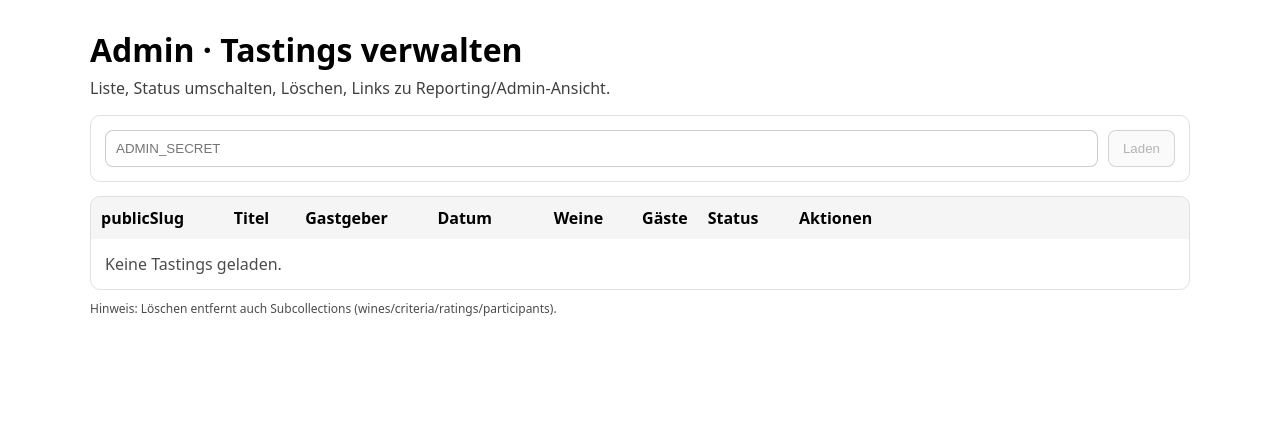
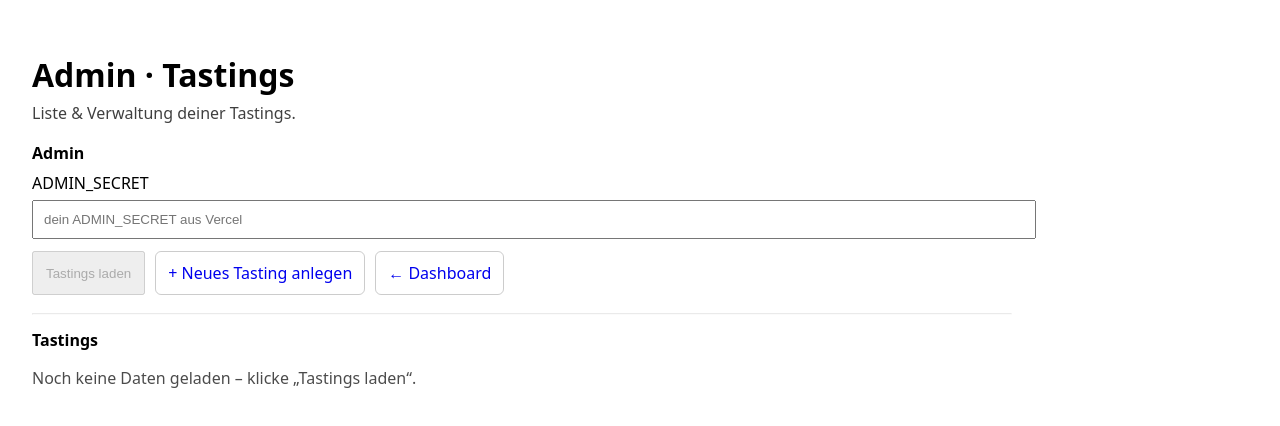
Before and after one commit to jochenwiener71/Weinfreunde-app, a Next.js app: page /admin/tastings in a window 1280 px wide. Shown: the top 426 px of the page. Built offline with nearby package versions, Linux system fonts and the light colour scheme.

Commit message:
Update page.tsx

```diff
--- a/app/admin/tastings/page.tsx
+++ b/app/admin/tastings/page.tsx
@@ -1,27 +1,38 @@
 "use client";
 
+import Link from "next/link";
 import { useEffect, useMemo, useState } from "react";
 
-type TastingRow = {
+type TastingListItem = {
   id: string;
-  publicSlug: string | null;
-  title: string | null;
-  hostName: string | null;
-  status: string | null;
+  publicSlug: string;
+  title: string;
+  hostName: string;
+  status: string;
   wineCount: number | null;
   maxParticipants: number | null;
-  date: string | null;
-  createdAt: any;
-  updatedAt: any;
+  tastingDate?: string;
+  createdAt?: string | null;
+  updatedAt?: string | null;
 };
 
 export default function AdminTastingsPage() {
   const [adminSecret, setAdminSecret] = useState("");
   const [loading, setLoading] = useState(false);
   const [msg, setMsg] = useState<string | null>(null);
+  const [items, setItems] = useState<TastingListItem[]>([]);
 
-  const [rows, setRows] = useState<TastingRow[]>([]);
-  const [busyId, setBusyId] = useState<string | null>(null);
+  // Restore secret from localStorage (optional but practical)
+  useEffect(() => {
+    const saved = typeof window !== "undefined" ? window.localStorage.getItem("WF_ADMIN_SECRET") : null;
+    if (saved) setAdminSecret(saved);
+  }, []);
+
+  useEffect(() => {
+    if (adminSecret.trim()) {
+      window.localStorage.setItem("WF_ADMIN_SECRET", adminSecret.trim());
+    }
+  }, [adminSecret]);
 
   const canLoad = useMemo(() => adminSecret.trim().length > 0, [adminSecret]);
 
@@ -29,9 +40,11 @@ export default function AdminTastingsPage() {
     setMsg(null);
     setLoading(true);
     try {
-      const res = await fetch("/api/admin/tastings", {
-        headers: { "x-admin-secret": adminSecret.trim() },
-        cache: "no-store",
+      const res = await fetch("/api/admin/list-tastings", {
+        method: "GET",
+        headers: {
+          "x-admin-secret": adminSecret.trim(),
+        },
       });
 
       const text = await res.text();
@@ -43,9 +56,8 @@ export default function AdminTastingsPage() {
       }
 
       if (!res.ok) throw new Error(data?.error ?? `HTTP ${res.status}`);
-
-      setRows(Array.isArray(data.tastings) ? data.tastings : []);
-      setMsg(`Geladen ✅ (${(data.tastings ?? []).length} Tastings)`);
+      setItems(Array.isArray(data?.tastings) ? data.tastings : []);
+      setMsg("Geladen ✅");
     } catch (e: any) {
       setMsg(e?.message ?? "Fehler");
     } finally {
@@ -53,231 +65,139 @@ export default function AdminTastingsPage() {
     }
   }
 
-  async function setStatus(publicSlug: string | null, tastingId: string, status: "draft" | "open" | "closed" | "revealed") {
-    setMsg(null);
-    setBusyId(tastingId);
-    try {
-      const res = await fetch("/api/admin/reveal", {
-        method: "POST",
-        headers: {
-          "Content-Type": "application/json",
-          "x-admin-secret": adminSecret.trim(),
-        },
-        body: JSON.stringify({
-          tastingId, // bevorzugt (stabil)
-          publicSlug: publicSlug ?? undefined,
-          status,
-        }),
-      });
-
-      const text = await res.text();
-      let data: any = {};
-      try {
-        data = text ? JSON.parse(text) : {};
-      } catch {
-        data = { error: text || `HTTP ${res.status}` };
-      }
-      if (!res.ok) throw new Error(data?.error ?? `HTTP ${res.status}`);
-
-      setMsg(`Status gesetzt: ${status} ✅`);
-      await load();
-    } catch (e: any) {
-      setMsg(e?.message ?? "Status-Update fehlgeschlagen");
-    } finally {
-      setBusyId(null);
-    }
-  }
-
-  async function deleteTasting(publicSlug: string | null, tastingId: string) {
-    const label = publicSlug ? `${publicSlug} (${tastingId})` : tastingId;
-    if (!confirm(`Wirklich löschen?\n\n${label}\n\nDas löscht auch wines/criteria/ratings/participants.`)) return;
-
-    setMsg(null);
-    setBusyId(tastingId);
-    try {
-      const res = await fetch("/api/admin/delete-tasting", {
-        method: "POST",
-        headers: {
-          "Content-Type": "application/json",
-          "x-admin-secret": adminSecret.trim(),
-        },
-        body: JSON.stringify({ tastingId, publicSlug: publicSlug ?? undefined }),
-      });
-
-      const text = await res.text();
-      let data: any = {};
-      try {
-        data = text ? JSON.parse(text) : {};
-      } catch {
-        data = { error: text || `HTTP ${res.status}` };
-      }
-
-      if (!res.ok) throw new Error(data?.error ?? `HTTP ${res.status}`);
-
-      setMsg(`Gelöscht ✅ (deleted: ${data?.deletedCounts ? JSON.stringify(data.deletedCounts) : "ok"})`);
-      await load();
-    } catch (e: any) {
-      setMsg(e?.message ?? "Löschen fehlgeschlagen");
-    } finally {
-      setBusyId(null);
-    }
-  }
-
-  useEffect(() => {
-    // optional: nicht auto-laden
-  }, []);
-
   return (
-    <main style={{ padding: 20, fontFamily: "system-ui", maxWidth: 1100, margin: "0 auto" }}>
-      <h1 style={{ margin: 0 }}>Admin · Tastings verwalten</h1>
-      <p style={{ marginTop: 6, opacity: 0.75 }}>
-        Liste, Status umschalten, Löschen, Links zu Reporting/Admin-Ansicht.
+    <main style={{ padding: 24, fontFamily: "system-ui", maxWidth: 980 }}>
+      <h1 style={{ marginBottom: 6 }}>Admin · Tastings</h1>
+      <p style={{ marginTop: 0, opacity: 0.75 }}>
+        Liste & Verwaltung deiner Tastings.
       </p>
 
-      <section style={{ marginTop: 14, padding: 14, border: "1px solid rgba(0,0,0,0.12)", borderRadius: 10 }}>
-        <div style={{ display: "grid", gridTemplateColumns: "1fr auto", gap: 10 }}>
+      <section style={{ marginTop: 18 }}>
+        <h2 style={{ fontSize: 16, marginBottom: 8 }}>Admin</h2>
+        <label style={{ display: "block" }}>
+          ADMIN_SECRET
           <input
             value={adminSecret}
             onChange={(e) => setAdminSecret(e.target.value)}
-            placeholder="ADMIN_SECRET"
+            placeholder="dein ADMIN_SECRET aus Vercel"
+            style={{ width: "100%", padding: 10, marginTop: 6 }}
             autoCapitalize="none"
             autoCorrect="off"
-            style={{ padding: 10, borderRadius: 8, border: "1px solid rgba(0,0,0,0.2)" }}
           />
+        </label>
+
+        <div style={{ display: "flex", gap: 10, marginTop: 12 }}>
           <button
             onClick={load}
             disabled={!canLoad || loading}
-            style={{ padding: "10px 14px", borderRadius: 8, border: "1px solid rgba(0,0,0,0.15)" }}
+            style={{ padding: "10px 12px" }}
           >
-            {loading ? "Lade..." : "Laden"}
+            {loading ? "Lade..." : "Tastings laden"}
           </button>
+
+          <Link
+            href="/admin/create"
+            style={{
+              padding: "10px 12px",
+              border: "1px solid rgba(0,0,0,0.2)",
+              borderRadius: 6,
+              textDecoration: "none",
+              display: "inline-flex",
+              alignItems: "center",
+            }}
+          >
+            + Neues Tasting anlegen
+          </Link>
+
+          <Link
+            href="/admin"
+            style={{
+              padding: "10px 12px",
+              border: "1px solid rgba(0,0,0,0.2)",
+              borderRadius: 6,
+              textDecoration: "none",
+              display: "inline-flex",
+              alignItems: "center",
+            }}
+          >
+            ← Dashboard
+          </Link>
         </div>
 
         {msg && (
-          <p style={{ marginTop: 10, color: msg.includes("✅") ? "inherit" : "crimson", whiteSpace: "pre-wrap" }}>
+          <p style={{ marginTop: 12, color: msg.includes("✅") ? "inherit" : "crimson" }}>
             {msg}
           </p>
         )}
       </section>
 
-      <section style={{ marginTop: 14 }}>
-        <div style={{ overflowX: "auto", border: "1px solid rgba(0,0,0,0.12)", borderRadius: 10 }}>
-          <table style={{ width: "100%", borderCollapse: "collapse", minWidth: 980 }}>
+      <hr style={{ marginTop: 18, opacity: 0.2 }} />
+
+      <section>
+        <h2 style={{ fontSize: 16, marginBottom: 8 }}>Tastings</h2>
+
+        {!items.length ? (
+          <p style={{ opacity: 0.7 }}>
+            Noch keine Daten geladen – klicke „Tastings laden“.
+          </p>
+        ) : (
+          <div style={{ overflowX: "auto" }}>
+            <table style={{ width: "100%", borderCollapse: "collapse" }}>
               <thead>
-              <tr style={{ background: "rgba(0,0,0,0.04)" }}>
-                <th style={{ textAlign: "left", padding: 10 }}>publicSlug</th>
-                <th style={{ textAlign: "left", padding: 10 }}>Titel</th>
-                <th style={{ textAlign: "left", padding: 10 }}>Gastgeber</th>
-                <th style={{ textAlign: "left", padding: 10 }}>Datum</th>
-                <th style={{ textAlign: "right", padding: 10 }}>Weine</th>
-                <th style={{ textAlign: "right", padding: 10 }}>Gäste</th>
-                <th style={{ textAlign: "left", padding: 10 }}>Status</th>
-                <th style={{ textAlign: "left", padding: 10, width: 380 }}>Aktionen</th>
+                <tr style={{ textAlign: "left" }}>
+                  <th style={{ padding: 10, borderBottom: "1px solid rgba(0,0,0,0.15)" }}>Slug</th>
+                  <th style={{ padding: 10, borderBottom: "1px solid rgba(0,0,0,0.15)" }}>Titel</th>
+                  <th style={{ padding: 10, borderBottom: "1px solid rgba(0,0,0,0.15)" }}>Host</th>
+                  <th style={{ padding: 10, borderBottom: "1px solid rgba(0,0,0,0.15)" }}>Status</th>
+                  <th style={{ padding: 10, borderBottom: "1px solid rgba(0,0,0,0.15)" }}>Weine</th>
+                  <th style={{ padding: 10, borderBottom: "1px solid rgba(0,0,0,0.15)" }}>Gäste</th>
+                  <th style={{ padding: 10, borderBottom: "1px solid rgba(0,0,0,0.15)" }}>Aktionen</th>
                 </tr>
               </thead>
-
               <tbody>
-              {rows.map((t) => {
-                const slug = t.publicSlug ?? "";
-                const id = t.id;
-                const disabled = busyId === id;
-
-                const reportUrl = slug ? `/t/${encodeURIComponent(slug)}?admin=1` : "";
-                const publicUrl = slug ? `/t/${encodeURIComponent(slug)}` : "";
-
-                return (
-                  <tr key={id} style={{ borderTop: "1px solid rgba(0,0,0,0.08)" }}>
-                    <td style={{ padding: 10, fontFamily: "ui-monospace, SFMono-Regular, Menlo, monospace" }}>
-                      {slug || <span style={{ opacity: 0.6 }}>—</span>}
-                      <div style={{ fontSize: 11, opacity: 0.55, marginTop: 4 }}>id: {id}</div>
+                {items.map((t) => (
+                  <tr key={t.id}>
+                    <td style={{ padding: 10, borderBottom: "1px solid rgba(0,0,0,0.08)" }}>
+                      <code>{t.publicSlug}</code>
                     </td>
-                    <td style={{ padding: 10 }}>{t.title ?? "—"}</td>
-                    <td style={{ padding: 10 }}>{t.hostName ?? "—"}</td>
-                    <td style={{ padding: 10 }}>{t.date ?? "—"}</td>
-                    <td style={{ padding: 10, textAlign: "right" }}>{t.wineCount ?? "—"}</td>
-                    <td style={{ padding: 10, textAlign: "right" }}>{t.maxParticipants ?? "—"}</td>
-                    <td style={{ padding: 10 }}>{t.status ?? "—"}</td>
-
-                    <td style={{ padding: 10 }}>
-                      <div style={{ display: "flex", flexWrap: "wrap", gap: 8 }}>
-                        <button
-                          onClick={() => setStatus(t.publicSlug, id, "draft")}
-                          disabled={!adminSecret.trim() || disabled}
-                          style={{ padding: "8px 10px", borderRadius: 8, border: "1px solid rgba(0,0,0,0.15)" }}
+                    <td style={{ padding: 10, borderBottom: "1px solid rgba(0,0,0,0.08)" }}>
+                      {t.title || <span style={{ opacity: 0.6 }}>(ohne Titel)</span>}
+                    </td>
+                    <td style={{ padding: 10, borderBottom: "1px solid rgba(0,0,0,0.08)" }}>
+                      {t.hostName || <span style={{ opacity: 0.6 }}>(-)</span>}
+                    </td>
+                    <td style={{ padding: 10, borderBottom: "1px solid rgba(0,0,0,0.08)" }}>
+                      <code>{t.status || "-"}</code>
+                    </td>
+                    <td style={{ padding: 10, borderBottom: "1px solid rgba(0,0,0,0.08)" }}>
+                      {t.wineCount ?? "-"}
+                    </td>
+                    <td style={{ padding: 10, borderBottom: "1px solid rgba(0,0,0,0.08)" }}>
+                      {t.maxParticipants ?? "-"}
+                    </td>
+                    <td style={{ padding: 10, borderBottom: "1px solid rgba(0,0,0,0.08)" }}>
+                      <div style={{ display: "flex", gap: 10, flexWrap: "wrap" }}>
+                        <Link href={`/admin/tastings/${encodeURIComponent(t.publicSlug)}`}>
+                          Verwalten
+                        </Link>
+                        <Link href={`/admin/wines?publicSlug=${encodeURIComponent(t.publicSlug)}`}>
+                          Weine
+                        </Link>
+                        <a
+                          href={`/join?slug=${encodeURIComponent(t.publicSlug)}`}
+                          target="_blank"
+                          rel="noreferrer"
                         >
-                          Draft
-                        </button>
-                        <button
-                          onClick={() => setStatus(t.publicSlug, id, "open")}
-                          disabled={!adminSecret.trim() || disabled}
-                          style={{ padding: "8px 10px", borderRadius: 8, border: "1px solid rgba(0,0,0,0.15)" }}
-                        >
-                          Open
-                        </button>
-                        <button
-                          onClick={() => setStatus(t.publicSlug, id, "closed")}
-                          disabled={!adminSecret.trim() || disabled}
-                          style={{ padding: "8px 10px", borderRadius: 8, border: "1px solid rgba(0,0,0,0.15)" }}
-                        >
-                          Closed
-                        </button>
-                        <button
-                          onClick={() => setStatus(t.publicSlug, id, "revealed")}
-                          disabled={!adminSecret.trim() || disabled}
-                          style={{ padding: "8px 10px", borderRadius: 8, border: "1px solid rgba(0,0,0,0.15)" }}
-                        >
-                          Reveal
-                        </button>
-
-                        {slug ? (
-                          <>
-                            <a
-                              href={reportUrl}
-                              style={{ padding: "8px 10px", borderRadius: 8, border: "1px solid rgba(0,0,0,0.15)", textDecoration: "none", color: "inherit" }}
-                            >
-                              Reporting
+                          Join-Link
                         </a>
-                            <a
-                              href={publicUrl}
-                              style={{ padding: "8px 10px", borderRadius: 8, border: "1px solid rgba(0,0,0,0.15)", textDecoration: "none", color: "inherit", opacity: 0.9 }}
-                            >
-                              Public
-                            </a>
-                          </>
-                        ) : null}
-
-                        <button
-                          onClick={() => deleteTasting(t.publicSlug, id)}
-                          disabled={!adminSecret.trim() || disabled}
-                          style={{
-                            padding: "8px 10px",
-                            borderRadius: 8,
-                            border: "1px solid rgba(0,0,0,0.15)",
-                            color: "crimson",
-                          }}
-                        >
-                          Löschen
-                        </button>
                       </div>
                     </td>
                   </tr>
-                );
-              })}
-
-              {!rows.length && (
-                <tr>
-                  <td colSpan={8} style={{ padding: 14, opacity: 0.7 }}>
-                    Keine Tastings geladen.
-                  </td>
-                </tr>
-              )}
+                ))}
               </tbody>
             </table>
           </div>
-
-        <p style={{ marginTop: 10, fontSize: 12, opacity: 0.7 }}>
-          Hinweis: Löschen entfernt auch Subcollections (wines/criteria/ratings/participants).
-        </p>
+        )}
       </section>
     </main>
   );
```
Lines whose indentation alone changed are shown as unchanged.
